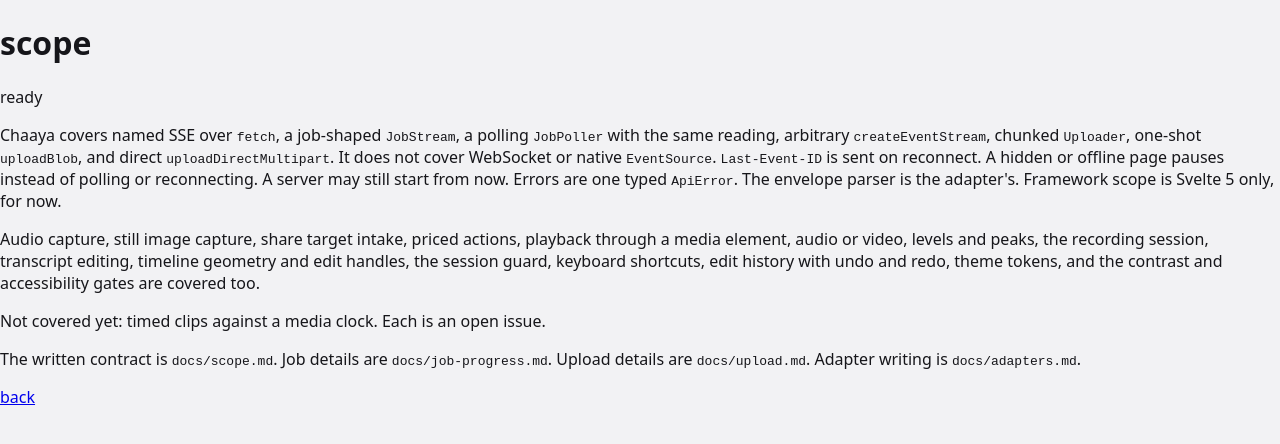
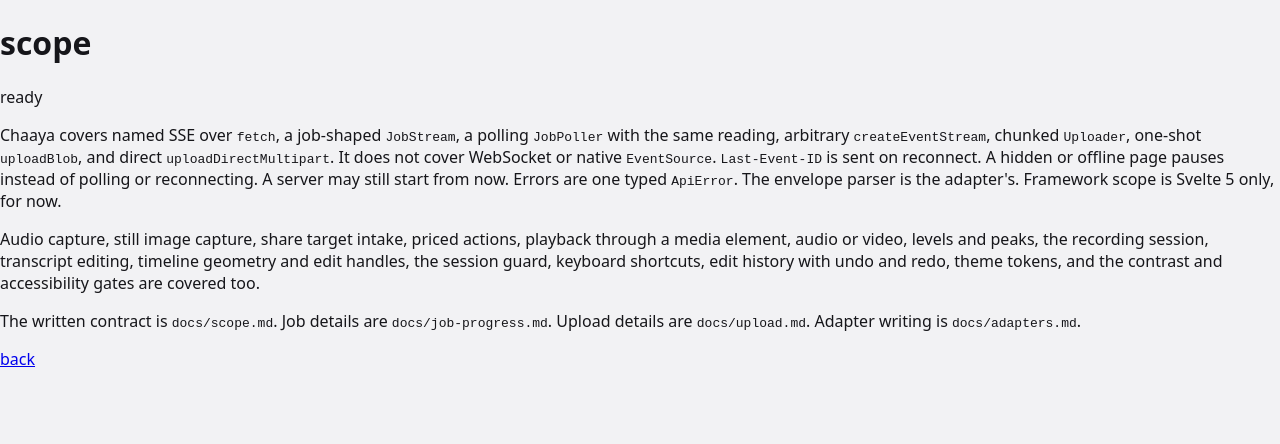
Before and after one commit to nrynss/chaaya, a SvelteKit app: page /docs/scope in a window 1280 px wide. Shown: the top 444 px of the page. Built offline with nearby package versions, Linux system fonts and the light colour scheme.

Commit message:
Drop the stale not covered section from scope and its route

```diff
--- a/src/routes/docs/scope/+page.svelte
+++ b/src/routes/docs/scope/+page.svelte
@@ -39,9 +39,6 @@
 		the session guard, keyboard shortcuts, edit history with undo and redo, theme tokens, and the contrast and accessibility gates are covered too.
 	</p>
 	<p>
-		Not covered yet: timed clips against a media clock. Each is an open issue.
-	</p>
-	<p>
 		The written contract is <code>docs/scope.md</code>. Job details are
 		<code>docs/job-progress.md</code>. Upload details are
 		<code>docs/upload.md</code>. Adapter writing is
```
Also changed, not shown: 1 other file (tests, documents, lock files or other folders).
